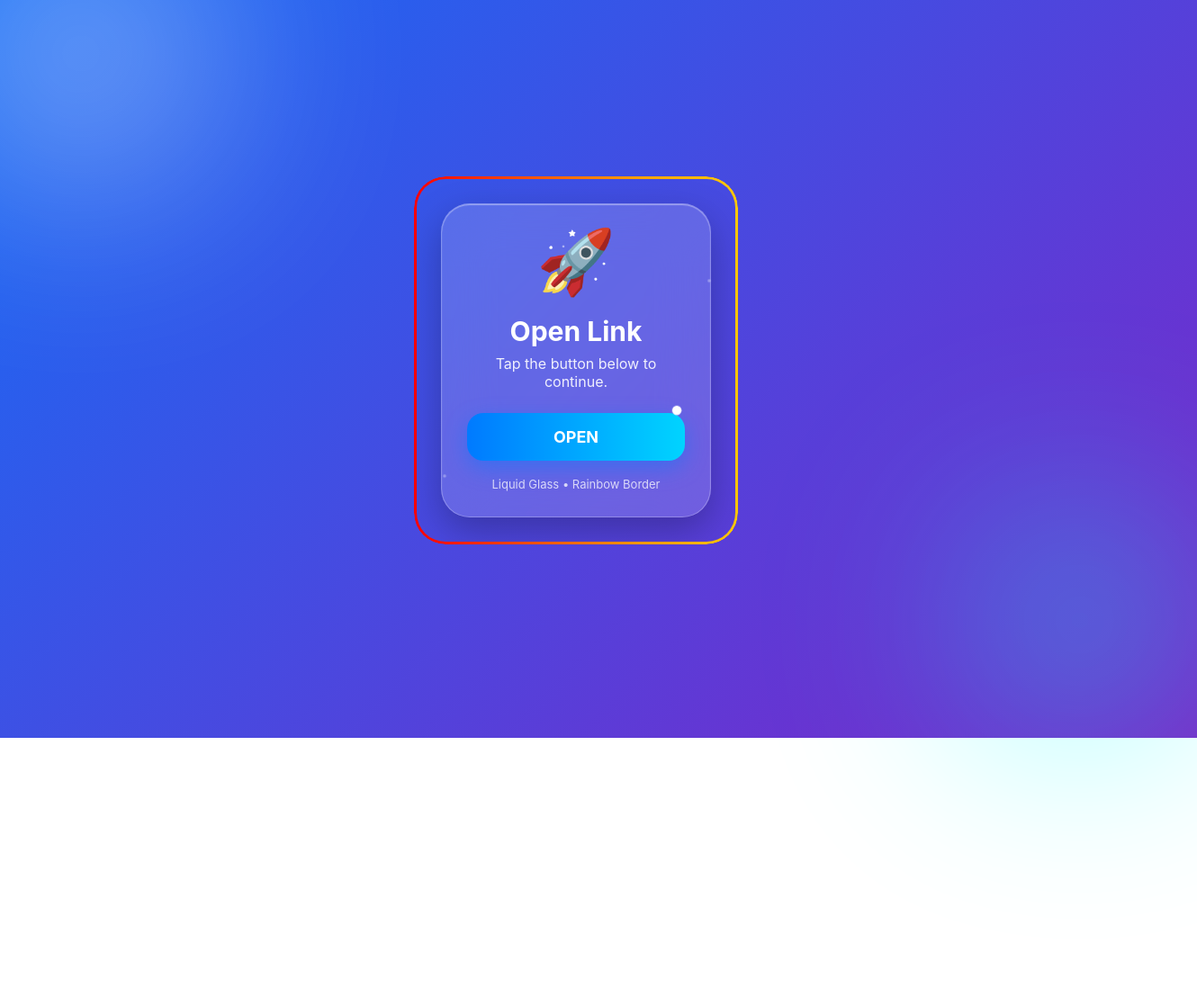
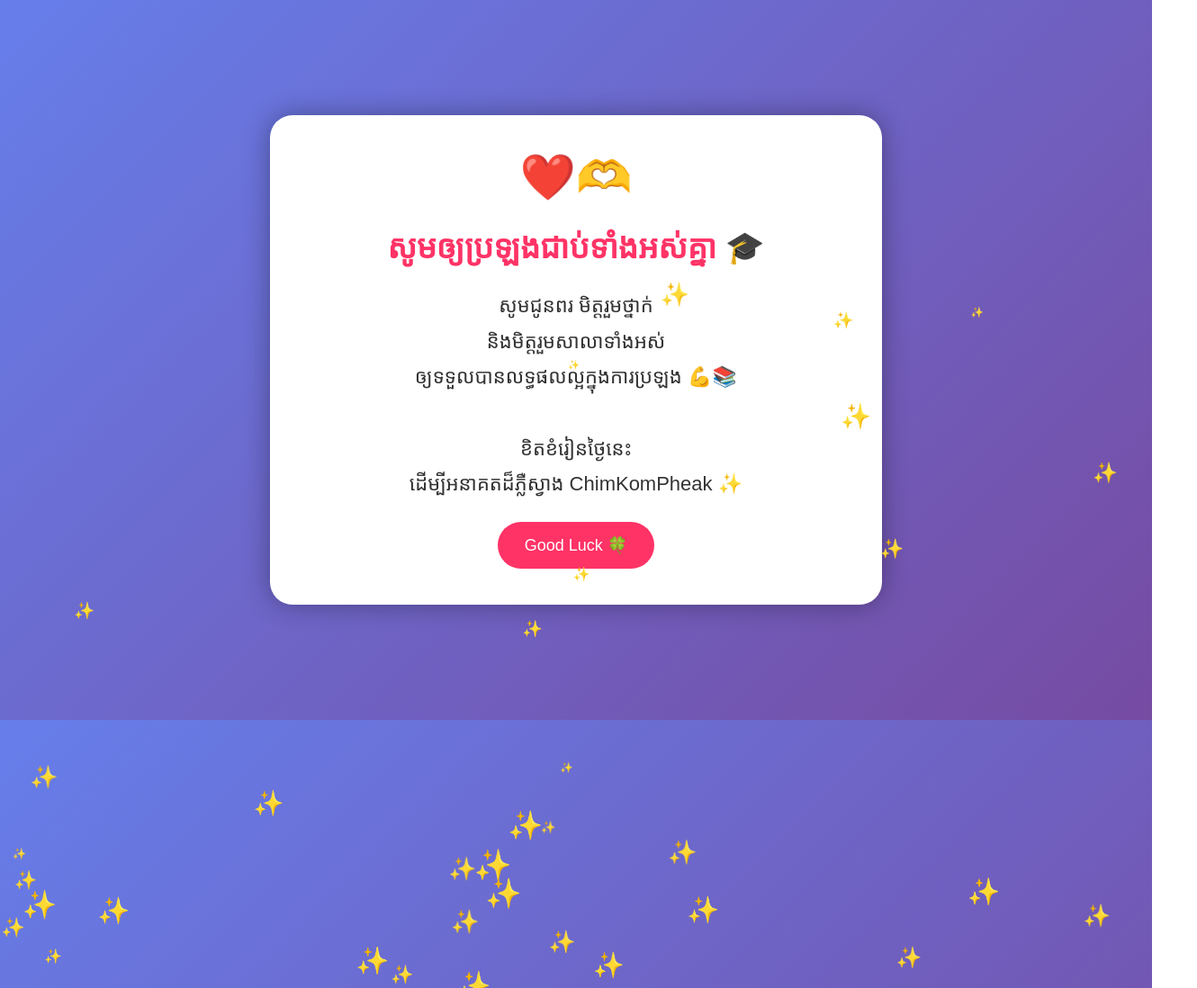
Before and after one commit to ripcdk949-wq/Link-TikTok, a plain HTML site: page index.html in a window 1280 px wide. Shown: the top 1098 px of the page at 90% size, 1330 px wide, since content can reach past the window. Before the commit the page ends 820 px from the top, so only its background shows below. Drawn offline with Linux system fonts and the light colour scheme.

Commit message:
Update index.html

```diff
--- a/index.html
+++ b/index.html
@@ -1,253 +1,127 @@
 <!DOCTYPE html>
-<html lang="en">
+<html lang="km">
 <head>
 <meta charset="UTF-8">
-<meta name="viewport" content="width=device-width, initial-scale=1.0">
-<title>OpenLink FB</title>
-<link rel="icon" href="https://encrypted-tbn0.gstatic.com/images?q=tbn:ANd9GcRQy_oZDGgigd_VZ4JZndi7pOja1no-3cjSQkwVDcup3Q&s=10">
+<title>សូមឲ្យប្រឡងជាប់ទាំងអស់គ្នា ❤️</title>
 
 <style>
-*{
+body{
     margin:0;
-    padding:0;
-    box-sizing:border-box;
-    font-family:-apple-system,BlinkMacSystemFont,"Segoe UI",sans-serif;
-}
-
-body{
+    height:100vh;
     display:flex;
     justify-content:center;
     align-items:center;
-    height:100vh;
+    background:linear-gradient(135deg,#667eea,#764ba2);
+    font-family:"Khmer OS",Arial,sans-serif;
     overflow:hidden;
-    background:linear-gradient(-45deg,#ff0080,#7928ca,#007aff,#00e5ff,#00ff88,#ffd500);
-    background-size:600% 600%;
-    animation:bgMove 15s ease infinite;
 }
 
-@keyframes bgMove{
-    0%{background-position:0% 50%;}
-    50%{background-position:100% 50%;}
-    100%{background-position:0% 50%;}
+.card{
+    background:white;
+    padding:40px;
+    border-radius:25px;
+    text-align:center;
+    width:80%;
+    max-width:600px;
+    box-shadow:0 0 30px #0005;
+    animation:show 1.5s;
 }
 
-.bg1,.bg2{
-    position:absolute;
-    border-radius:50%;
-    filter:blur(120px);
-    opacity:.45;
-    animation:float 8s ease-in-out infinite;
+h1{
+    color:#ff3366;
+    font-size:35px;
 }
 
-.bg1{
-    width:300px;
-    height:300px;
-    background:#ffffff;
-    top:-60px;
-    left:-60px;
+p{
+    font-size:22px;
+    color:#333;
+    line-height:1.8;
 }
 
-.bg2{
-    width:260px;
-    height:260px;
-    background:#00ffff;
-    bottom:-50px;
-    right:-50px;
-    animation-delay:2s;
+.heart{
+    font-size:50px;
+    animation:beat 1s infinite;
 }
 
-@keyframes float{
-    0%,100%{
-        transform:translateY(0px);
-    }
+button{
+    border:none;
+    padding:15px 30px;
+    border-radius:30px;
+    background:#ff3366;
+    color:white;
+    font-size:18px;
+    cursor:pointer;
+}
+
+button:hover{
+    transform:scale(1.1);
+}
+
+@keyframes beat{
     50%{
-        transform:translateY(-35px);
+        transform:scale(1.3);
     }
 }
 
-.card{
-    position:relative;
-    width:360px;
-    padding:30px;
-    border-radius:35px;
-    overflow:hidden;
-}
-
-.card::before{
-    content:"";
-    position:absolute;
-    inset:0;
-    padding:3px;
-    border-radius:35px;
-    background:linear-gradient(
-        90deg,
-        red,
-        orange,
-        yellow,
-        lime,
-        cyan,
-        blue,
-        violet,
-        red
-    );
-    background-size:500% 500%;
-    animation:rainbow 4s linear infinite;
-    -webkit-mask:
-        linear-gradient(#fff 0 0) content-box,
-        linear-gradient(#fff 0 0);
-    -webkit-mask-composite:xor;
-            mask-composite:exclude;
-}
-
-@keyframes rainbow{
-    0%{background-position:0%;}
-    100%{background-position:500%;}
-}
-
-.glass{
-    border-radius:32px;
-    background:rgba(255,255,255,.16);
-    backdrop-filter:blur(30px);
-    -webkit-backdrop-filter:blur(30px);
-    border:1px solid rgba(255,255,255,.25);
-    padding:28px;
-    text-align:center;
-    box-shadow:
-        0 15px 40px rgba(0,0,0,.25),
-        inset 0 1px 1px rgba(255,255,255,.4);
-}
-
-.logo{
-    font-size:70px;
-    animation:bounce 2s infinite;
-}
-
-@keyframes bounce{
-    50%{
-        transform:translateY(-8px);
+@keyframes show{
+    from{
+        opacity:0;
+        transform:translateY(50px);
+    }
+    to{
+        opacity:1;
+        transform:translateY(0);
     }
 }
 
-h1{
+.star{
+    position:absolute;
     color:white;
-    margin-top:10px;
-    font-size:30px;
+    animation:fall linear infinite;
 }
 
-p{
-    color:white;
-    opacity:.9;
-    margin-top:8px;
-    margin-bottom:25px;
-}
-
-button{
-    width:100%;
-    padding:16px;
-    border:none;
-    border-radius:18px;
-    cursor:pointer;
-    color:white;
-    font-size:18px;
-    font-weight:bold;
-    background:linear-gradient(90deg,#007aff,#00d4ff);
-    transition:.25s;
-    box-shadow:0 8px 25px rgba(0,122,255,.45);
-}
-
-button:hover{
-    transform:scale(1.05);
-}
-
-button:active{
-    transform:scale(.96);
-}
-
-.footer{
-    margin-top:18px;
-    color:white;
-    font-size:13px;
-    opacity:.75;
-}
-
-.spark{
-    position:absolute;
-    width:8px;
-    height:8px;
-    border-radius:50%;
-    background:white;
-    animation:spark 6s linear infinite;
-}
-
-.spark:nth-child(1){
-    top:15%;
-    left:10%;
-}
-
-.spark:nth-child(2){
-    top:70%;
-    left:80%;
-    animation-delay:2s;
-}
-
-.spark:nth-child(3){
-    top:30%;
-    left:90%;
-    animation-delay:4s;
-}
-
-@keyframes spark{
-    0%{
-        transform:translateY(0) scale(0);
-        opacity:0;
+@keyframes fall{
+    from{
+        transform:translateY(-100px);
     }
-    50%{
-        opacity:1;
-        transform:translateY(-30px) scale(1.3);
-    }
-    100%{
-        transform:translateY(-60px) scale(0);
-        opacity:0;
+    to{
+        transform:translateY(110vh);
     }
 }
 </style>
+</head>
 
-</head>
 <body>
 
-<div class="bg1"></div>
-<div class="bg2"></div>
+<div class="card">
+    <div class="heart">❤️🫶</div>
 
-<div class="card">
+    <h1>សូមឲ្យប្រឡងជាប់ទាំងអស់គ្នា 🎓</h1>
 
-<div class="glass">
+    <p>
+    សូមជូនពរ មិត្តរួមថ្នាក់<br>
+    និងមិត្តរួមសាលាទាំងអស់<br>
+    ឲ្យទទួលបានលទ្ធផលល្អក្នុងការប្រឡង 💪📚
+    <br><br>
+    ខិតខំរៀនថ្ងៃនេះ<br>
+    ដើម្បីអនាគតដ៏ភ្លឺស្វាង ChimKomPheak ✨
+    </p>
 
-<div class="logo">🚀</div>
-
-<h1>Open Link</h1>
-
-<p>Tap the button below to continue.</p>
-
-<button onclick="openLink()">
-OPEN
-</button>
-
-<div class="footer">
-Liquid Glass • Rainbow Border
+    <button onclick="alert('សូមជូនពរឲ្យជាប់ទាំងអស់គ្នា ❤️🎉')">
+        Good Luck 🍀
+    </button>
 </div>
 
-</div>
-
-<div class="spark"></div>
-<div class="spark"></div>
-<div class="spark"></div>
-
-</div>
 
 <script>
-function openLink(){
-    // ប្ដូរទៅ Link របស់អ្នក
-    window.location.href = "https://web.facebook.com/C.I.D000007";
+for(let i=0;i<40;i++){
+    let star=document.createElement("div");
+    star.className="star";
+    star.innerHTML="✨";
+    star.style.left=Math.random()*100+"%";
+    star.style.animationDuration=(3+Math.random()*5)+"s";
+    star.style.fontSize=(10+Math.random()*25)+"px";
+    document.body.appendChild(star);
 }
 </script>
 
```
